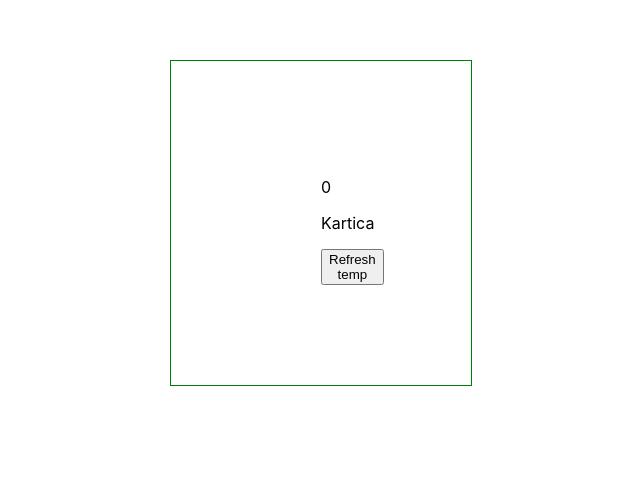
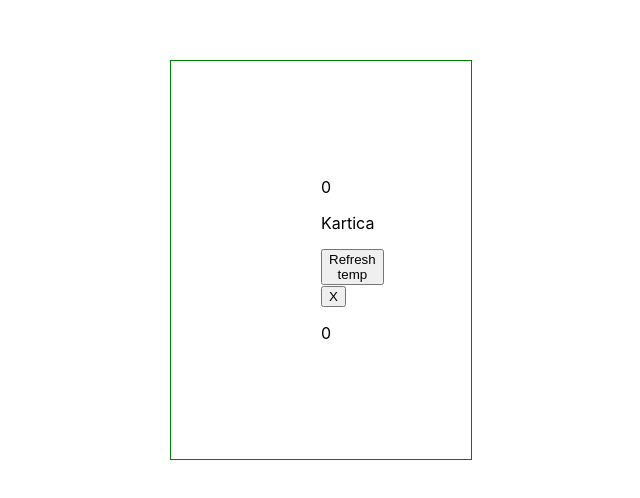
Before and after one commit to Senaddd/react-centar-nit, a React (Create React App) app in the folder my-app/: page / in a window 1280 px wide. Shown: the part 140-638 px from the top of the page, without its empty margins (330-970 px from the left). Built offline with nearby package versions, Linux system fonts and the light colour scheme.

Commit message:
deskripcija pocetak

```diff
--- a/my-app/src/Weather/MyWeather.js
+++ b/my-app/src/Weather/MyWeather.js
@@ -3,6 +3,13 @@ import "./Weather.css";
 
 const WeatherApp = () => {
   let [weather, setWeather] = useState(0);
+  let [description,setDescription] = useState(0);
+
+  function descriptionSet () {
+    setDescription((description = <p>hladno je</p>))
+
+  }
+
   function updateWeather() {
     setWeather((weather = Math.floor(Math.random() * 50) - 20));
 
@@ -31,6 +38,10 @@ const WeatherApp = () => {
       <p>{weather}</p>
       <p>Kartica</p>
       <button onClick={() => updateWeather()}>Refresh temp</button>
+
+      <button onClick={() => descriptionSet()}>X</button>
+
+        <p>{description}</p>
     </div>
   );
 };
```
